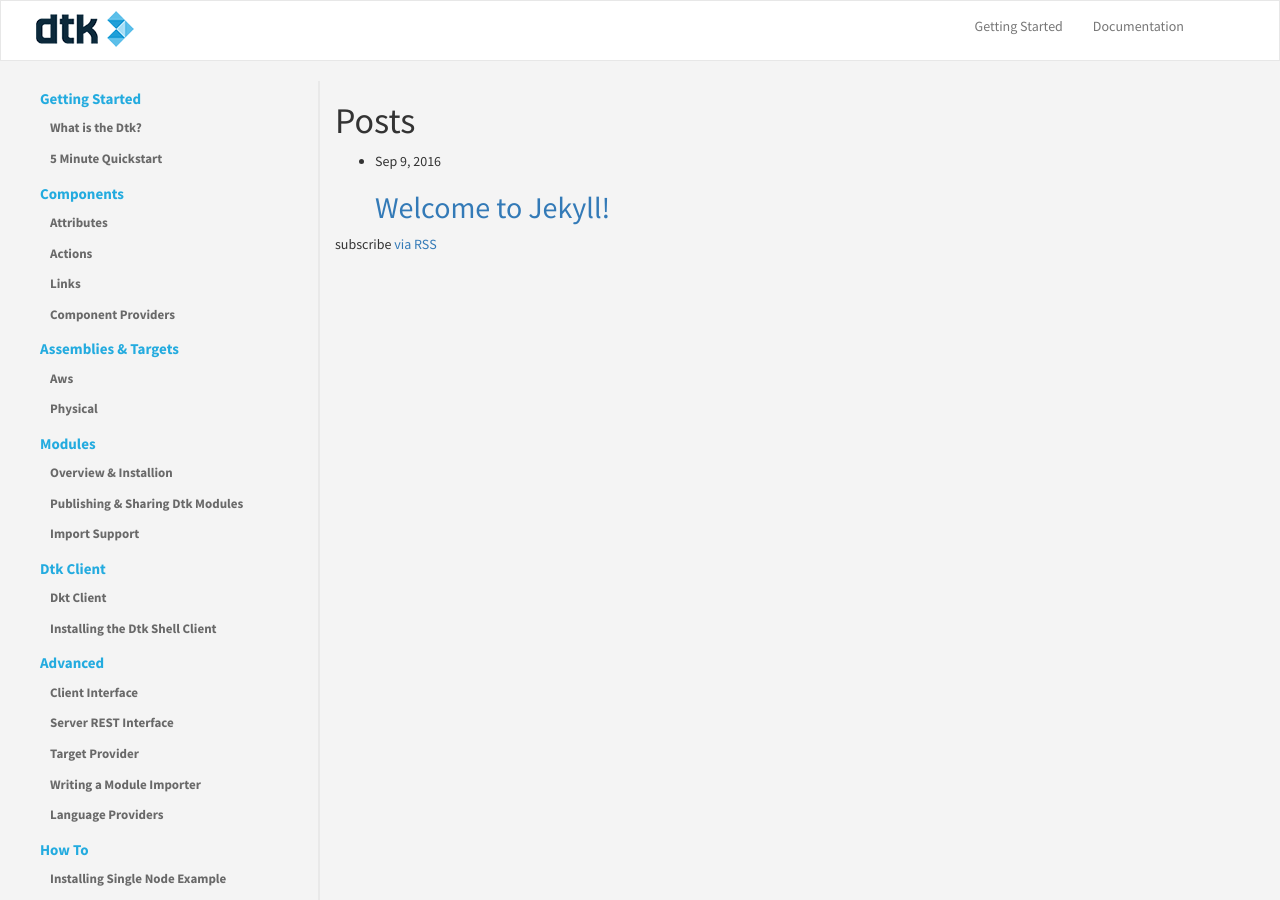
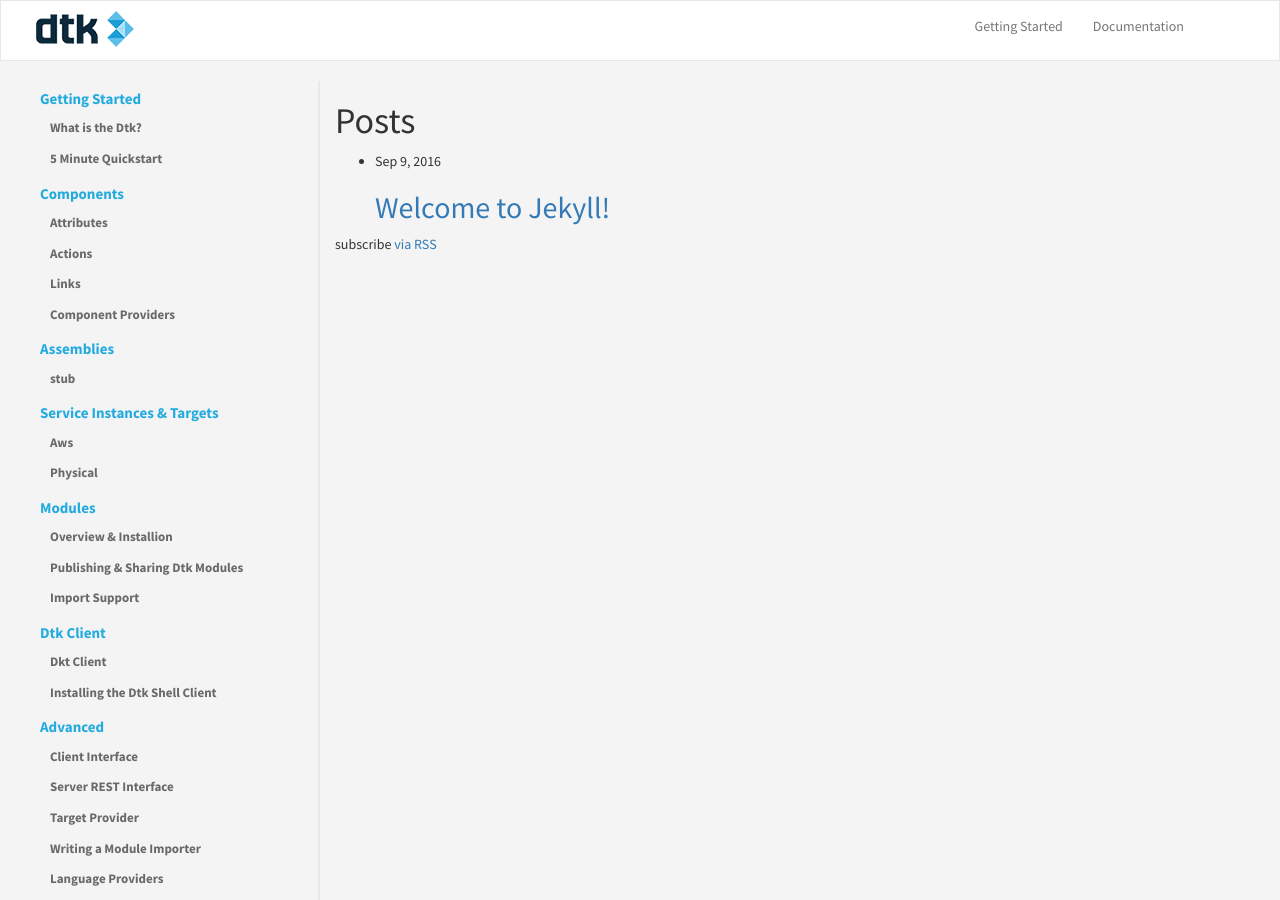
Before and after one commit to dtk/dtk-docs-v1, a Jekyll site: the page built from index.html, in a window 1280 px wide and 900 px high. Built offline with Jekyll 4.4.1, drawn with Linux system fonts in a browser that asks for light colours.

Commit message:
Updates to sidebar

```diff
--- a/_config.yml
+++ b/_config.yml
@@ -61,6 +61,9 @@ collections:
   targets:
     output: true
     permalink: /targets/:path.html
+  assemblies:
+    output: true
+    permalink: /assemblies/:path.html
   components:
     output: true
     permalink: /components/:path.html
--- a/_includes/sidebar-nav.html
+++ b/_includes/sidebar-nav.html
@@ -40,7 +40,16 @@
         </ul>
     </li>
     <li>
-        <a href="{{ site.siteBaseDir }}/targets">Assemblies & Targets</a>
+        <a href="{{ site.siteBaseDir }}/assemblies">Assemblies</a>
+        <ul class="nav nav-stacked" >
+            {% assign assembly_pages = site.assemblies | sort:"order" %}
+            {% for tp in assembly_pages %}
+                <li><a href="{{ site.siteBaseDir }}{{ tp.url }}">{{ tp.title }}</a></li>
+            {% endfor %}
+        </ul>
+    </li>
+    <li>
+        <a href="{{ site.siteBaseDir }}/targets">Service Instances & Targets</a>
         <ul class="nav nav-stacked" >
             {% assign target_pages = site.targets | sort:"order" %}
             {% for tp in target_pages %}
```
Also changed, not shown: _assemblies/stub.md (added, +6 -0 lines), assemblies.md (added, +6 -0 lines).
